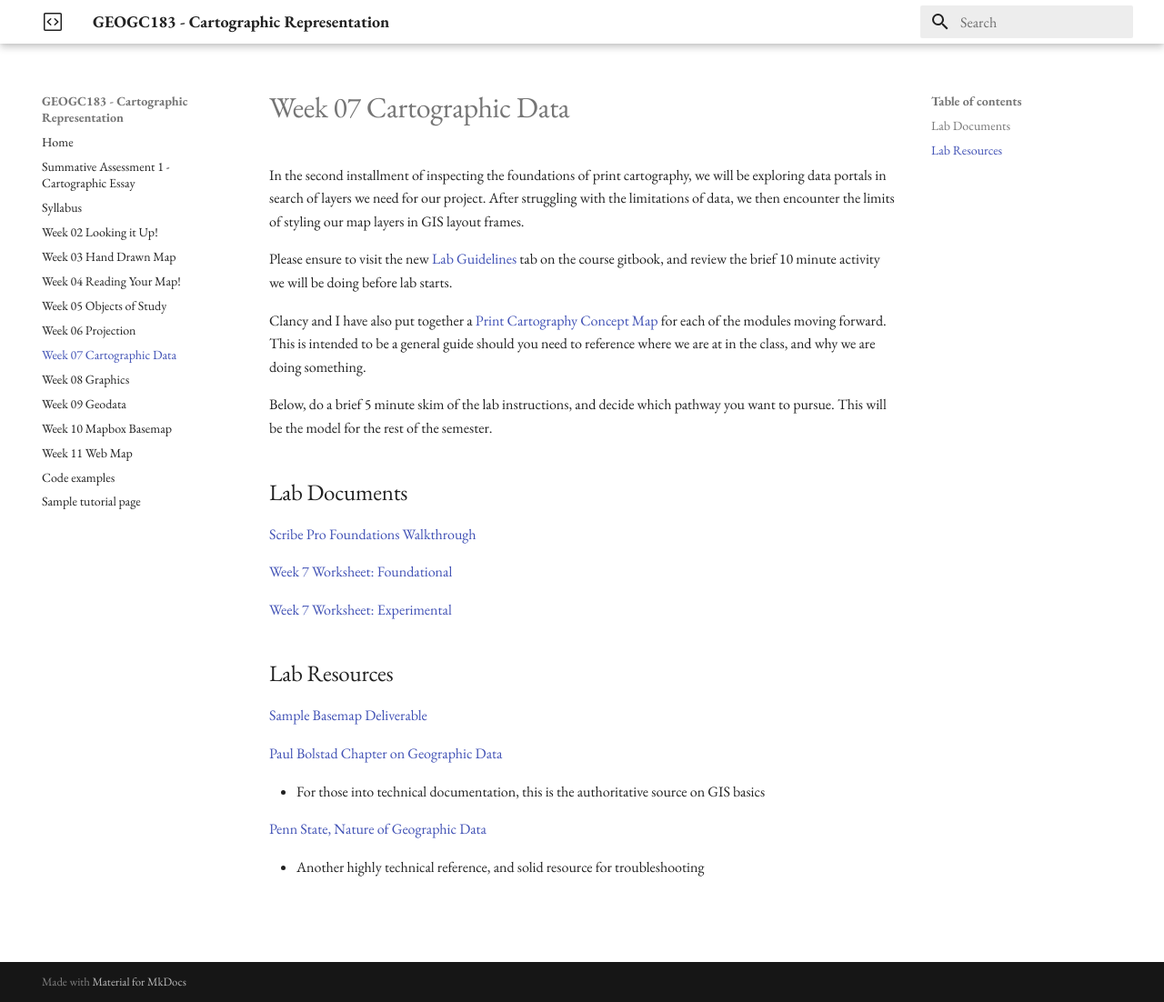
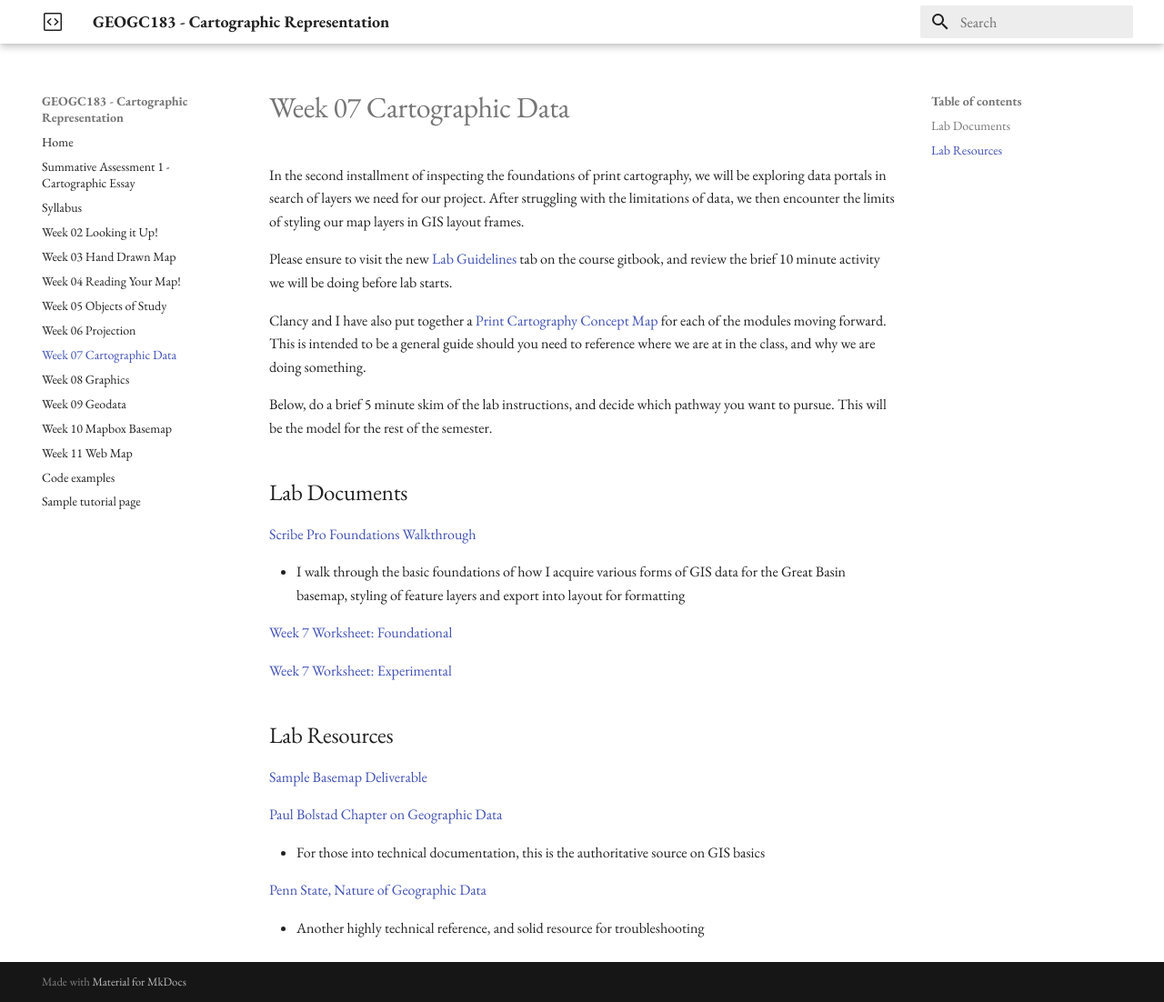
Before and after one commit to cwilmott/GEOGC183, an MkDocs documentation site: the page built from docs/Week-07-GIS.md, in a window 1280 px wide and 1102 px high. Shown: the whole window at 91% size. Built offline with MkDocs 1.6.1 and Material for MkDocs 9.7.7, drawn with Linux system fonts in a browser that asks for light colours.

Commit message:
Update Week-07-GIS.md

```diff
--- a/docs/Week-07-GIS.md
+++ b/docs/Week-07-GIS.md
@@ -12,6 +12,8 @@ Below, do a brief 5 minute skim of the lab instructions, and decide which pathwa
 ## Lab Documents
 
 [Scribe Pro Foundations Walkthrough]()
+
+* I walk through the basic foundations of how I acquire various forms of GIS data for the Great Basin basemap, styling of feature layers and export into layout for formatting
 
 [Week 7 Worksheet: Foundational](https://docs.google.com/document/d/16K_18lnyDqq7dHGjQTra-_p5R9TOYxk562q3-z2iRpA/edit?usp=sharing)
 
```
